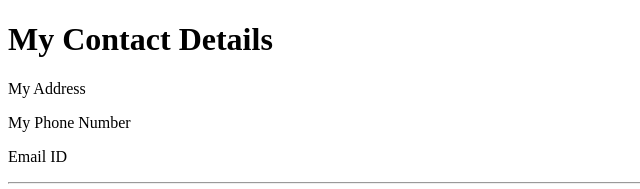
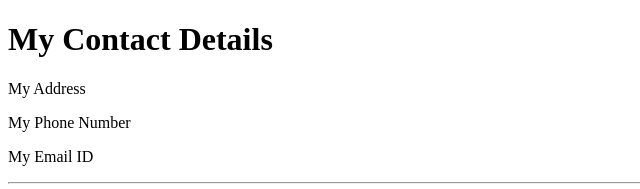
Before and after one commit to Violet-Virus/cv, a plain HTML site: page contact me.html in a window 1280 px wide. Shown: the top 189 px of the page, 0-640 px from the left. Drawn offline with Linux system fonts and the light colour scheme.

Commit message:
Update contact me.html

```diff
--- a/contact me.html
+++ b/contact me.html
@@ -8,7 +8,7 @@
         <h1>My Contact Details</h1>
         <p>My Address</p>
         <p>My Phone Number</p>
-        <p>Email ID</p>
+        <p>My Email ID</p>
         <hr>
         <form class="" action="mailto:cs21b056@smail.iitm.ac.in" method="post">
             <label>Your Name:</label>
```
